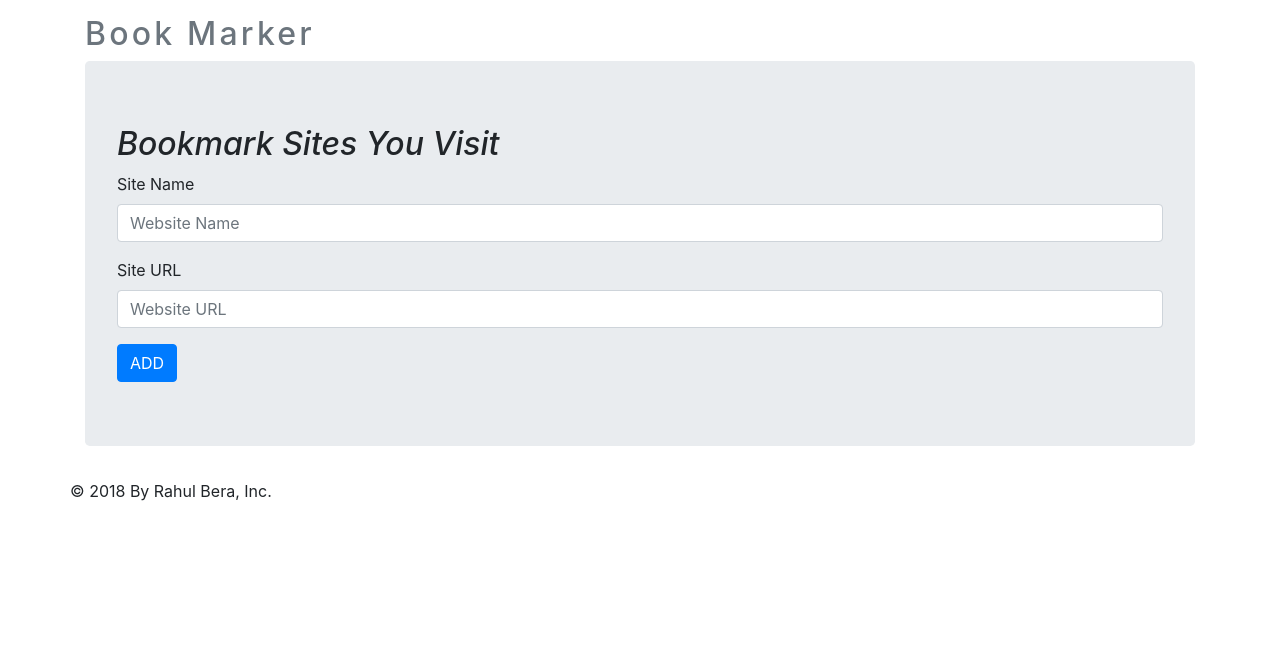
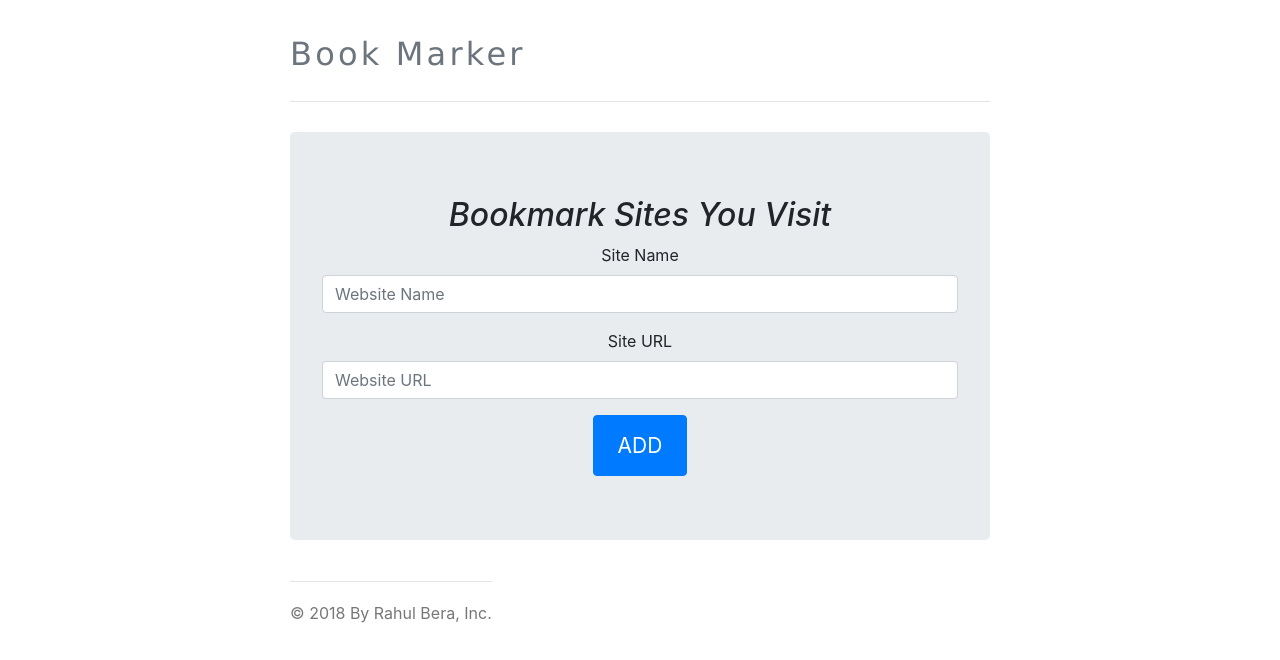
Before and after one commit to bera5186/Bookmarker, a plain HTML site: page index.html in a window 1280 px wide. Drawn offline with Linux system fonts and the light colour scheme.

Commit message:
Final UI

```diff
--- a/index.html
+++ b/index.html
@@ -9,11 +9,13 @@
       .text-muted{
         padding-top: 15px;
         letter-spacing: 0.1em;
+        font-family: Verdana, Geneva, Tahoma, sans-serif;
       }
     </style>
 
 
     <link href="css/bootstrap.min.css" rel="stylesheet">
+    <link rel="stylesheet" href="css/style.css">
 
 
   </head>
@@ -56,6 +58,7 @@
       </footer>
       <script src="js/jquery.js"></script>
       <script src="js/bootstrap.min.js"></script>
+      <script src="js/script.js"></script>
     </div>
   </body>
 </html>
```
